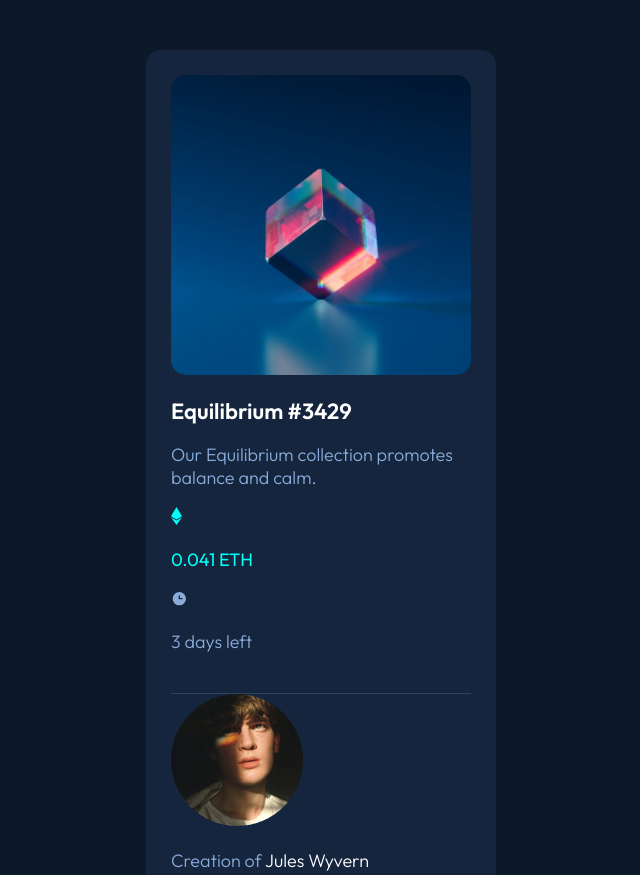
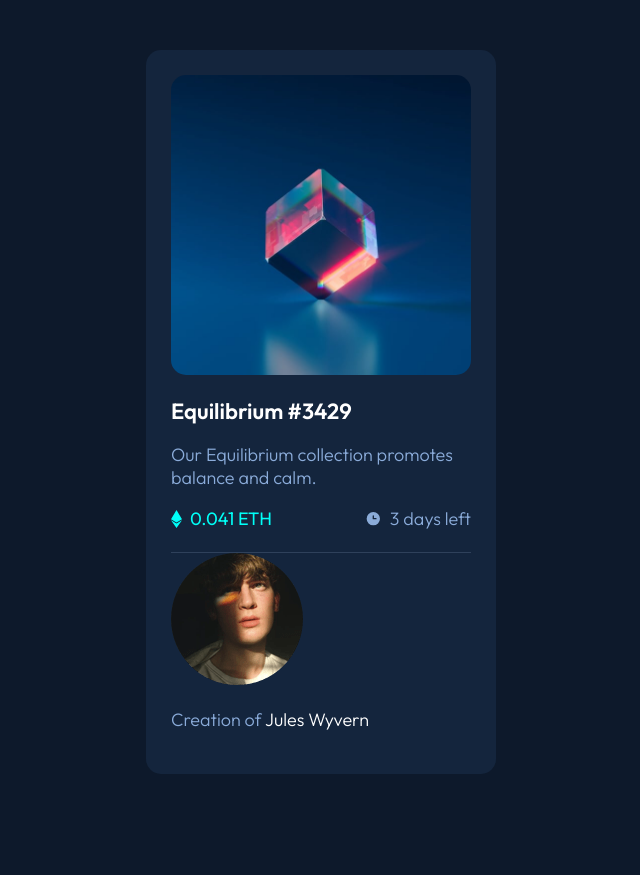
Before and after one commit to JulesChevrant/NFT-preview-card-component, a plain HTML site: page index.html in a window 1280 px wide. Shown: the top 875 px of the page, without its empty margins (319-959 px from the left). After the commit the page ends 824 px from the top, so only its background shows below. Drawn offline with Linux system fonts and the light colour scheme.

Commit message:
Flexbox & style to card-body

```diff
--- a/style.css
+++ b/style.css
@@ -64,12 +64,30 @@ margin: 0;
   font-weight: 300;
 }
 
-.info-price {
-  color: #00FFF7;
+.card-info {
+  display: flex;
+  justify-content: space-between;
+  align-items: center;
 }
 
-.info-timer {
+.card-info img {
+  margin: 0 8px 0 0;
+}
+
+.card-info p {
+  margin: 0;
+}
+
+.card-info .info-price {
+  color: #00FFF7;
+  display: flex;
+  align-items: center;
+}
+
+.card-info .info-timer {
   font-weight: 300;
+  display: flex;
+  align-items: center;
 }
 
 .card-author {
```
